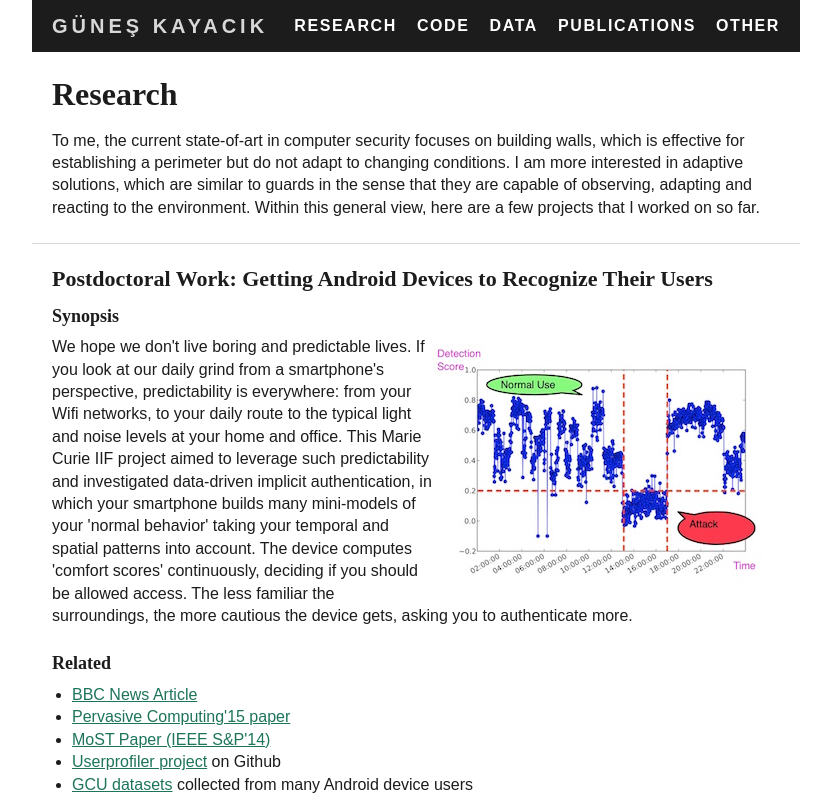
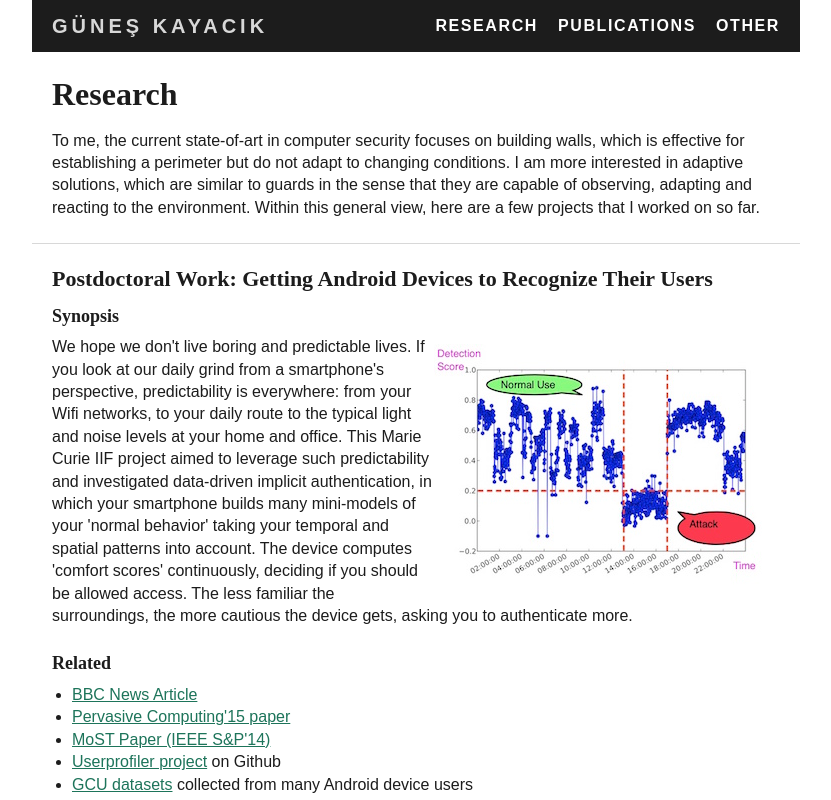
Before and after one commit to kayacik/kayacik.github.io, a plain HTML site: page research.html in a window 1280 px wide. Shown: the top 800 px of the page, without its empty margins (224-1055 px from the left). Drawn offline with Linux system fonts and the light colour scheme.

Commit message:
removed code and data pages

```diff
--- a/research.html
+++ b/research.html
@@ -133,8 +133,8 @@ the other learning based approaches that use content based features.</p>
 <nav id="primary_nav">
 <ul>
 <li><a href="./research.html">Research</a></li>
-<li><a href="./code.html">Code</a></li>
-<li><a href="./data.html">Data</a></li>
+<!-- <li><a href="./code.html">Code</a></li>
+<li><a href="./data.html">Data</a></li>-->
 <li><a href="./publications.html">Publications</a></li>
 <li><a href="./other.html">Other</a></li>
 <li class="top"><a href="#home">Top</a></li>
```
Also changed, not shown: code.html (+2 -2 lines), data.html (+2 -2 lines), index.html (+2 -2 lines), other.html (+2 -2 lines), publications.html (+2 -2 lines).
